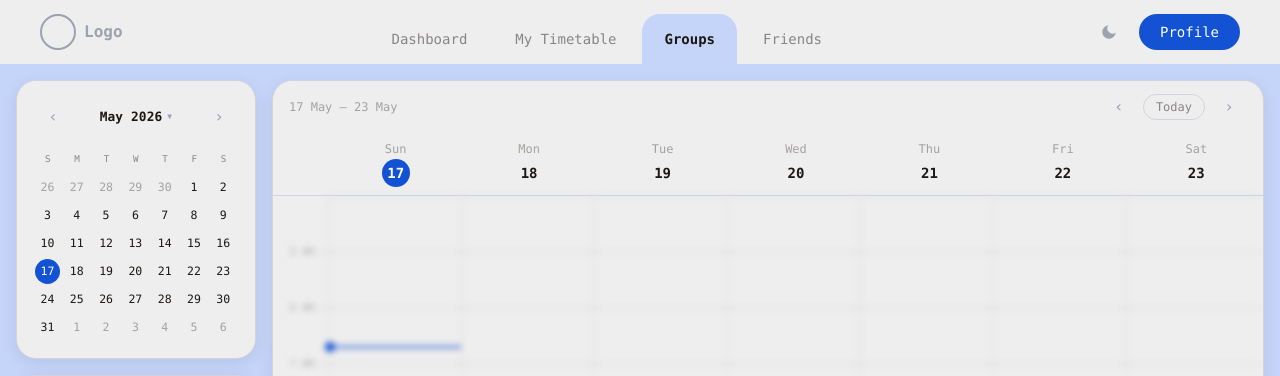
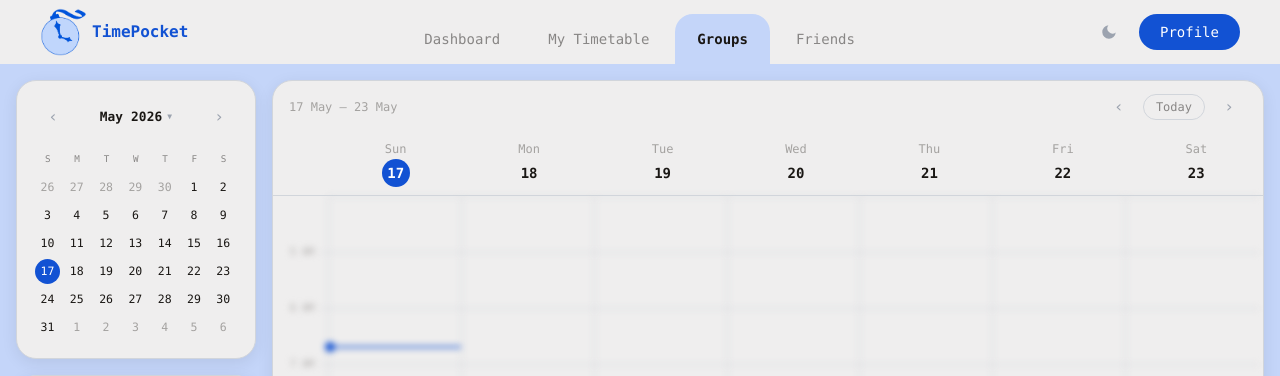
Before and after one commit to Vylan66/TimePocket, a Flask app: page /group in a window 1280 px wide. Shown: the top 376 px of the page. Run offline with Flask 3, Linux system fonts and the light colour scheme; the visitor is signed in with stand-in values (Sample User, id 1); data that the repository does not hold is empty.

Commit message:
feat: display logo on all pages

```diff
--- a/app/static/js/global.js
+++ b/app/static/js/global.js
@@ -6,6 +6,8 @@ function applyTheme(dark) {
     root.classList.toggle('dark', dark);
     document.getElementById('icon-moon').style.display = dark ? 'none' : '';
     document.getElementById('icon-sun').style.display  = dark ? '' : 'none';
+    document.getElementById('logo-light').style.display = dark ? 'none' : '';
+    document.getElementById('logo-dark').style.display = dark ? '' : 'none';
 }
 
 function toggleTheme() {
--- a/app/templates/base.html
+++ b/app/templates/base.html
@@ -11,9 +11,12 @@
 
     <body class="min-h-screen md:h-screen flex flex-col md:overflow-hidden font-mono" style="background: var(--bg-page-surface); color: var(--primary-text-colour); transition: background 0.3s, color 0.3s;">
         <nav class="flex items-center justify-between px-10 h-16 shrink-0 relative">
-            <div class="flex items-center gap-2 shrink-0">
-                <div class="w-9 h-9 rounded-full border-2 [border-color:var(--text-ui)]"></div>
-                <span class="font-semibold [color:var(--text-ui)]">Logo</span>
+            <div class="flex items-center gap-1 shrink-0">
+                <div class="w-12 h-12 rounded-full">
+                    <img id="logo-light" src="{{ url_for('static', filename='assets/logo-light.png') }}" />
+                    <img id="logo-dark" src="{{ url_for('static', filename='assets/logo-dark.png') }}" style="display:none;" />
+                </div>
+                <span class="font-semibold" style="color: var(--blue);">TimePocket</span>
             </div>
             <div id="nav-bar" class="hidden md:flex flex-row gap-1 self-end">
                 <button class="text-sm nav-tab" id="dash-link">Dashboard</button>
```
